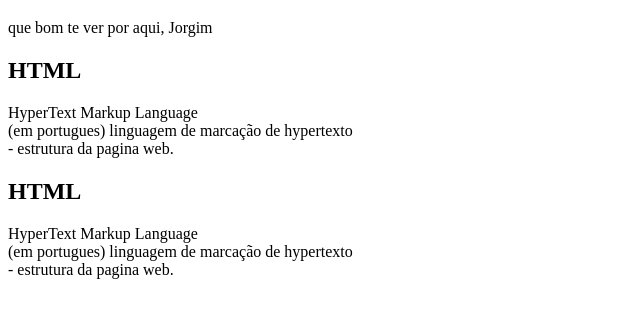
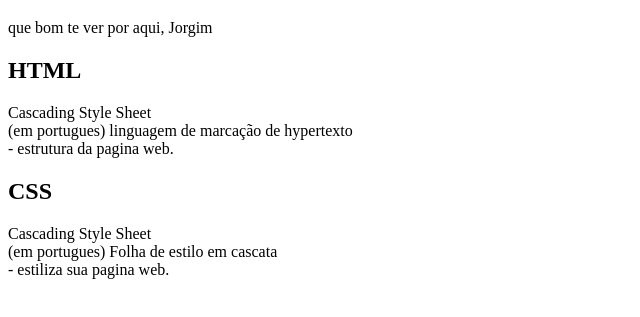
Before and after one commit to gustavo1125/2nd-TRI-B2, a plain HTML site: page index.html in a window 1280 px wide. Shown: the part 61-378 px from the top of the page, without its empty margins (0-640 px from the left). Drawn offline with Linux system fonts and the light colour scheme.

Commit message:
Update index.html

```diff
--- a/index.html
+++ b/index.html
@@ -15,15 +15,16 @@
     <section id="conteudo">
     <div>
     <h2>HTML</h2>
-    <p><span class="texto-ingles">HyperText Markup Language</span><br>
+    <p><span class="texto-ingles">Cascading Style Sheet</span><br>
     (em portugues) linguagem de marcação de hypertexto<br>
     - estrutura da pagina web.</p>
 
-    <h2>HTML</h2>
-    <p><span class="texto-ingles">HyperText Markup Language</span><br>
-    (em portugues) linguagem de marcação de hypertexto<br>
-    - estrutura da pagina web.</p>
+    <h2>CSS</h2>
+    <p><span class="texto-ingles"</span>Cascading Style Sheet<br>
+    (em portugues) Folha de estilo em cascata<br>
+    - estiliza sua pagina web.</p>
     </div>
+        <img src=""
     </section>
 </body>
 </html>
```
